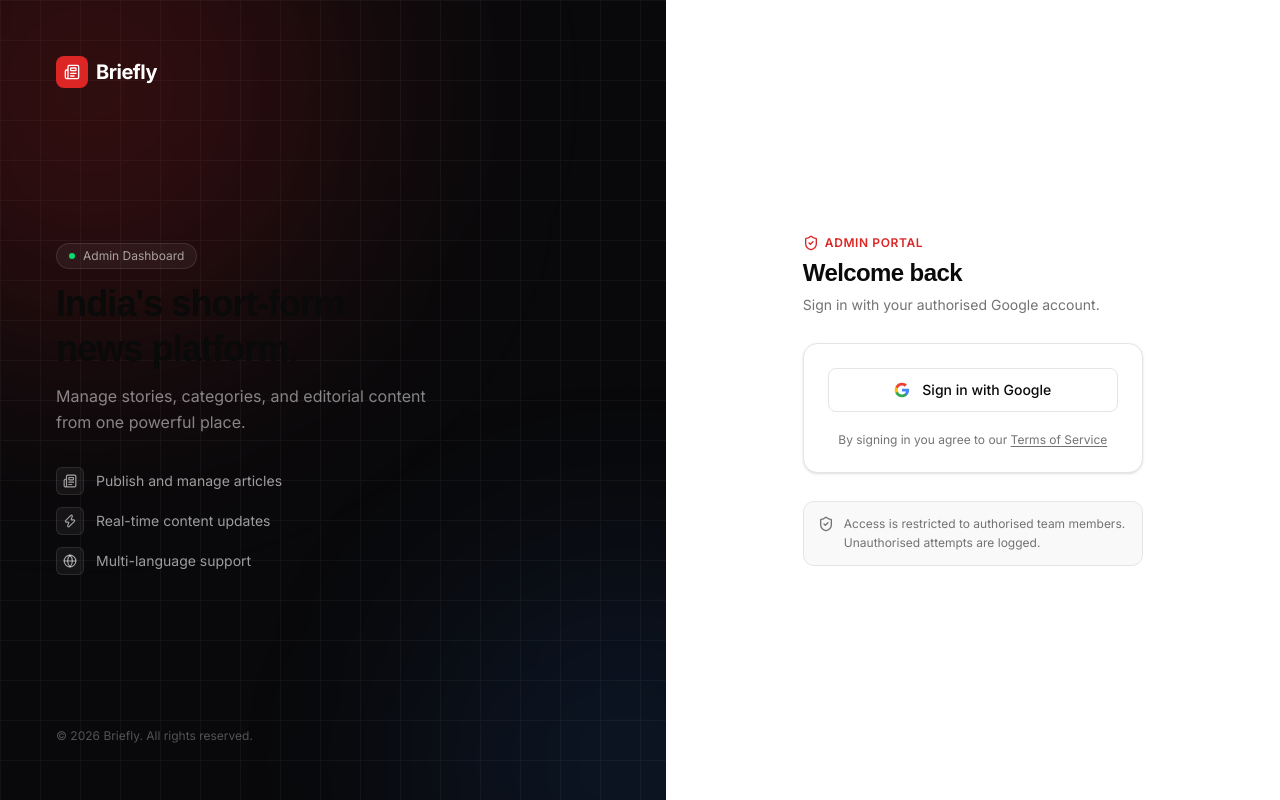
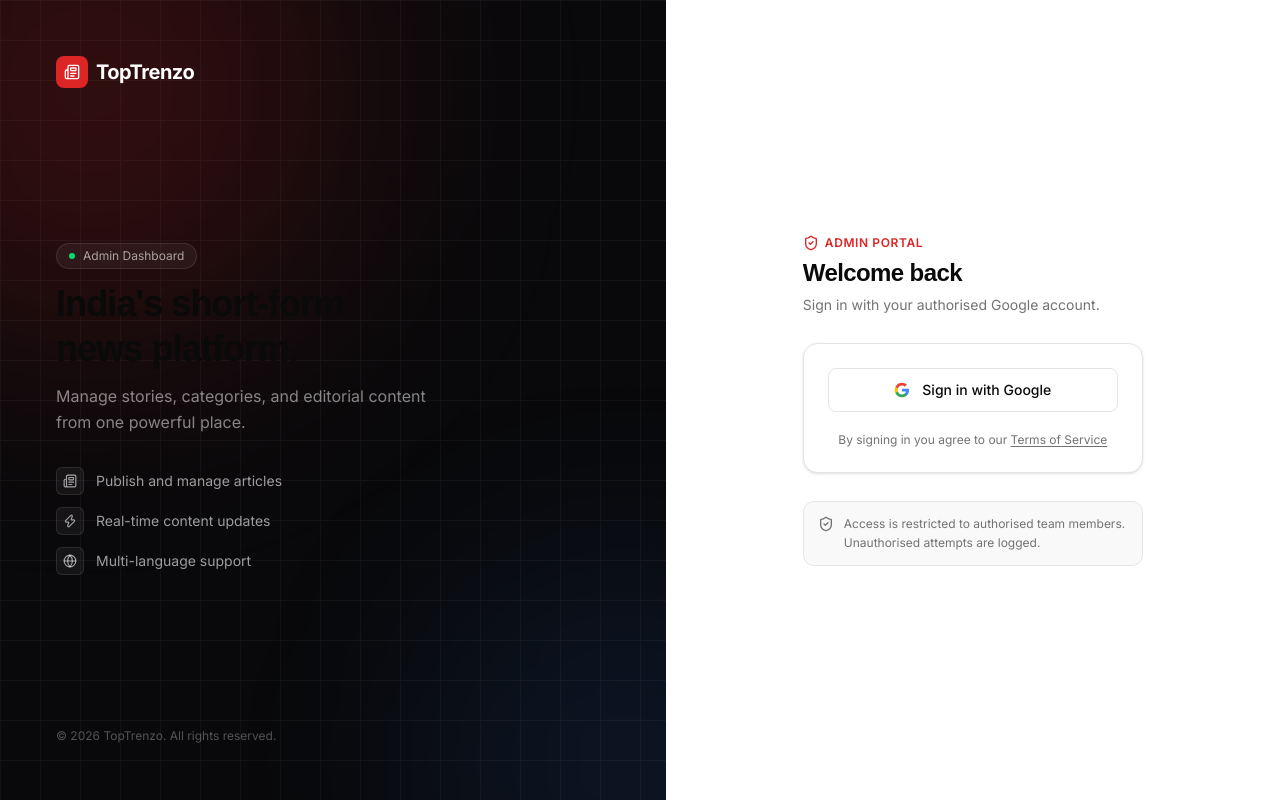
Before and after one commit to rtist0103/top-trenzo, a Next.js app: page /admin/login in a window 1280 px wide. Built offline with nearby package versions, Linux system fonts and the light colour scheme; no server answers; a web font is replaced by a local one.

Commit message:
Name updated

```diff
--- a/src/app/(auth)/admin/login/page.tsx
+++ b/src/app/(auth)/admin/login/page.tsx
@@ -3,7 +3,7 @@
 import { GoogleLoginButton } from "@/features/auth/components/google-login-button";
 
 export const metadata: Metadata = {
-  title: "Admin Login — Briefly",
+  title: "Admin Login — TopTrenzo",
   robots: { index: false, follow: false },
 };
 
@@ -34,7 +34,7 @@
           <div className="flex h-8 w-8 items-center justify-center rounded-lg bg-primary">
             <Newspaper className="h-4 w-4 text-primary-foreground" />
           </div>
-          <span className="text-xl font-bold tracking-tight">Briefly</span>
+          <span className="text-xl font-bold tracking-tight">TopTrenzo</span>
         </div>
 
         {/* Copy */}
@@ -67,7 +67,7 @@
 
         {/* Footer */}
         <p className="relative z-10 text-white/30 text-xs">
-          © {new Date().getFullYear()} Briefly. All rights reserved.
+          © {new Date().getFullYear()} TopTrenzo. All rights reserved.
         </p>
       </div>
 
@@ -79,7 +79,7 @@
           <div className="flex h-8 w-8 items-center justify-center rounded-lg bg-primary">
             <Newspaper className="h-4 w-4 text-primary-foreground" />
           </div>
-          <span className="text-xl font-bold">Briefly</span>
+          <span className="text-xl font-bold">TopTrenzo</span>
         </div>
 
         <div className="w-full max-w-85 space-y-7">
--- a/src/components/layout/admin-sidebar.tsx
+++ b/src/components/layout/admin-sidebar.tsx
@@ -58,7 +58,7 @@
 
       {/* Footer */}
       <div className="p-4 border-t border-zinc-800">
-        <p className="text-xs text-zinc-600">© {new Date().getFullYear()} Briefly</p>
+        <p className="text-xs text-zinc-600">© {new Date().getFullYear()} TopTrenzo. All rights reserved.</p>
       </div>
     </aside>
   );
```
